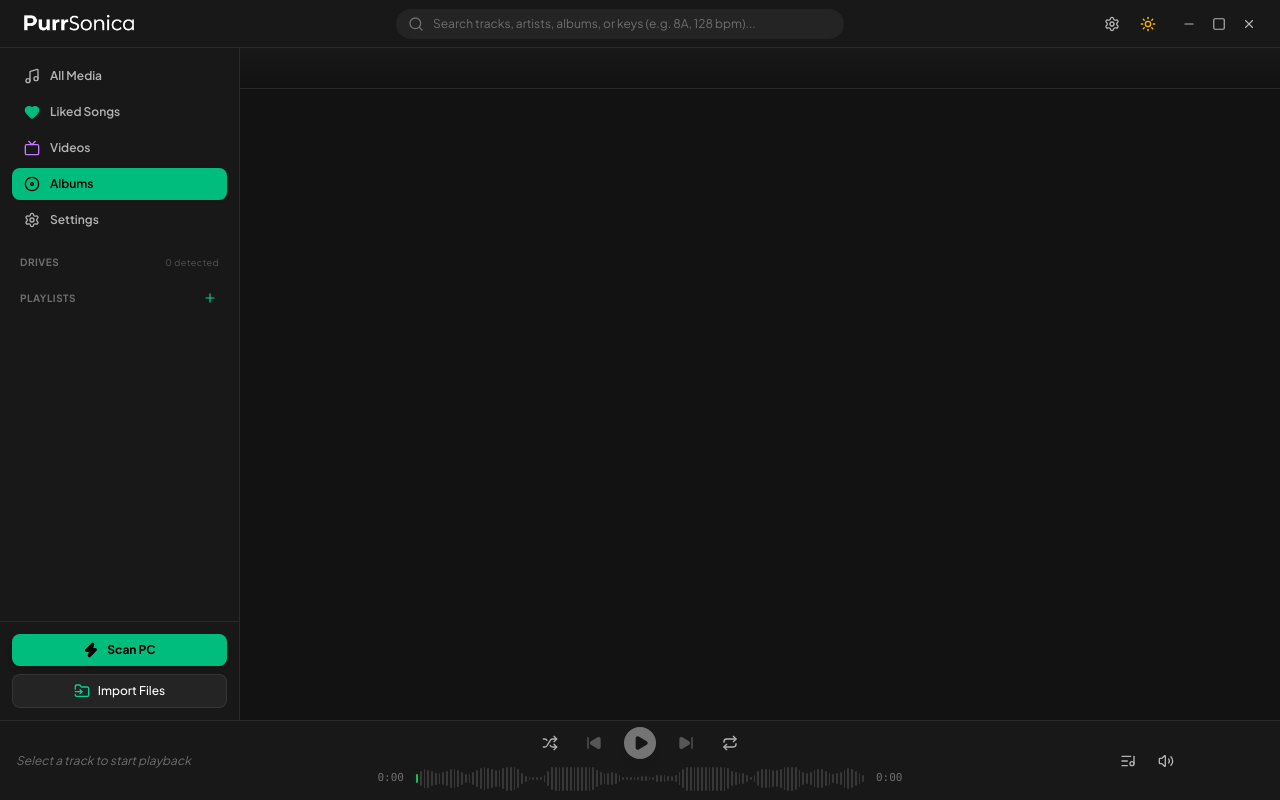
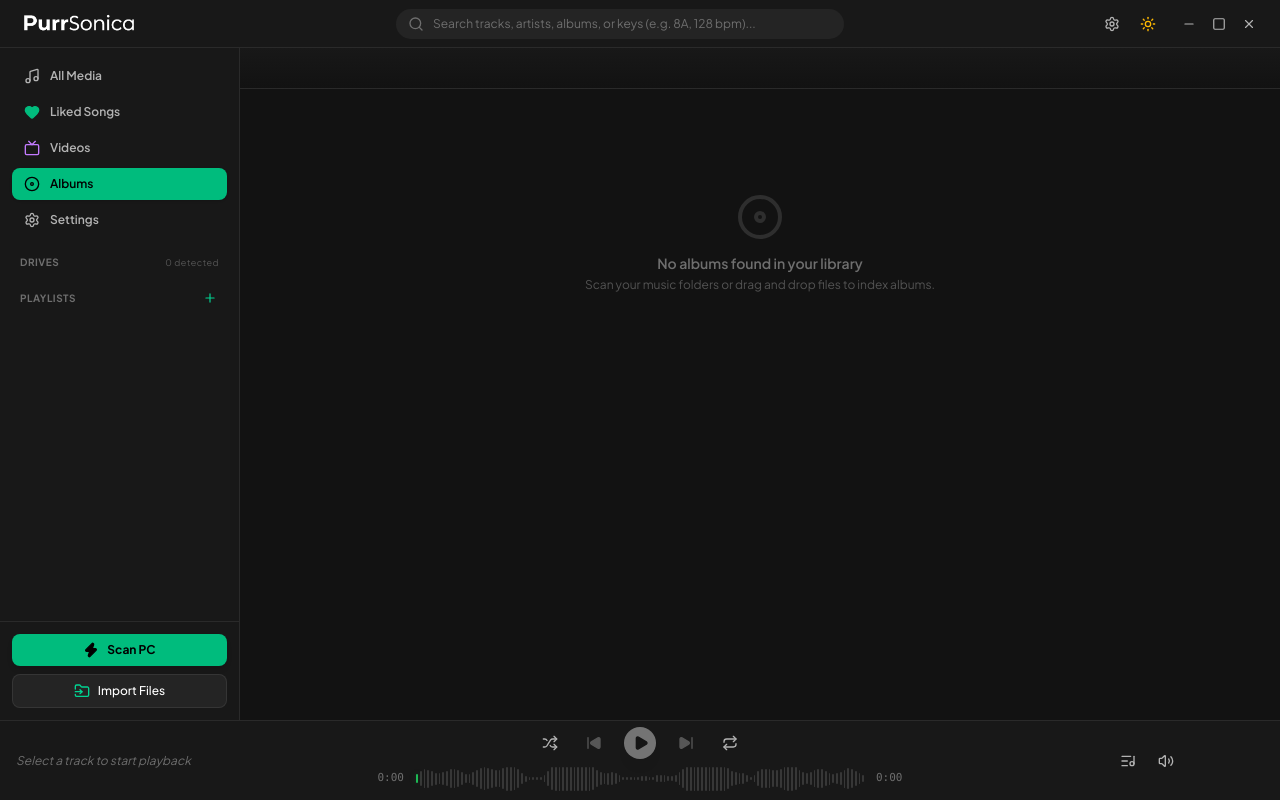
Before and after one commit to AFuxy/Purrsonica, a React (Vite) app: page / in a window 1280 px wide. Both pictures are taken after a click on the button "Albums". Built offline with nearby package versions, Linux system fonts and the light colour scheme.

Commit message:
fix(albums): Enable scrolling and add empty state in albums grid view

```diff
--- a/src/renderer/components/views/MainContent.tsx
+++ b/src/renderer/components/views/MainContent.tsx
@@ -302,8 +302,17 @@
 
       {/* Albums Grid View */}
       {currentView === 'albums' ? (
-        <div className="p-6">
-          <div className="grid grid-cols-2 sm:grid-cols-3 md:grid-cols-4 lg:grid-cols-5 xl:grid-cols-6 gap-4">
+        <div className="flex-1 overflow-y-auto min-h-0 p-6">
+          {albums.length === 0 ? (
+            <div className="flex flex-col items-center justify-center py-20 text-[var(--text-muted)]">
+              <Disc className="w-12 h-12 mb-3 opacity-30" />
+              <p className="text-sm font-semibold">No albums found in your library</p>
+              <p className="text-xs mt-1 opacity-70">
+                Scan your music folders or drag and drop files to index albums.
+              </p>
+            </div>
+          ) : (
+            <div className="grid grid-cols-2 sm:grid-cols-3 md:grid-cols-4 lg:grid-cols-5 xl:grid-cols-6 gap-4 pb-12">
               {albums.map((album) => {
                 const coverUrl = album.cover_art_path && window.api
                   ? window.api.getCoverUrl(album.cover_art_path)
@@ -320,6 +329,8 @@
                         <img
                           src={coverUrl}
                           alt={album.name}
+                          loading="lazy"
+                          decoding="async"
                           className="w-full h-full object-cover group-hover:scale-105 transition-transform duration-300"
                         />
                       ) : (
@@ -339,6 +350,7 @@
                 );
               })}
             </div>
+          )}
         </div>
       ) : (
         /* Standard Track Table List (Virtualized) */
```
Lines whose indentation alone changed are shown as unchanged.
